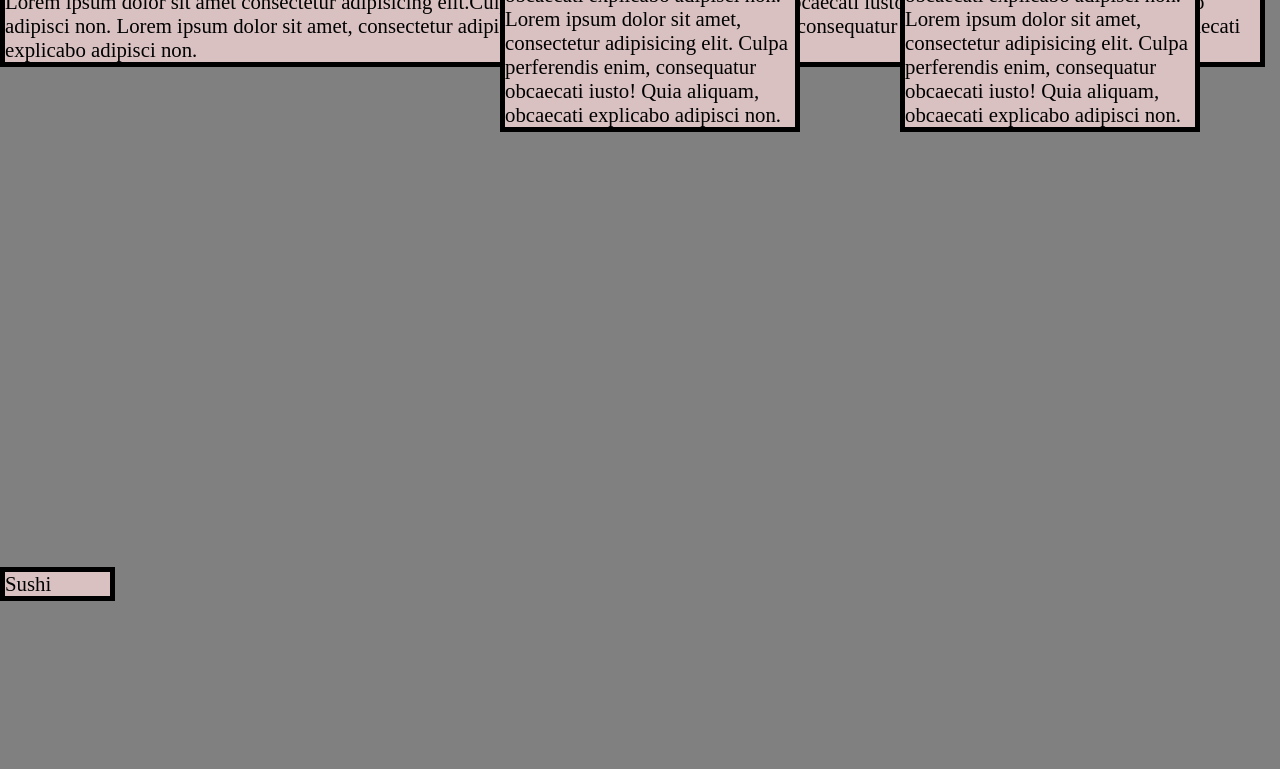
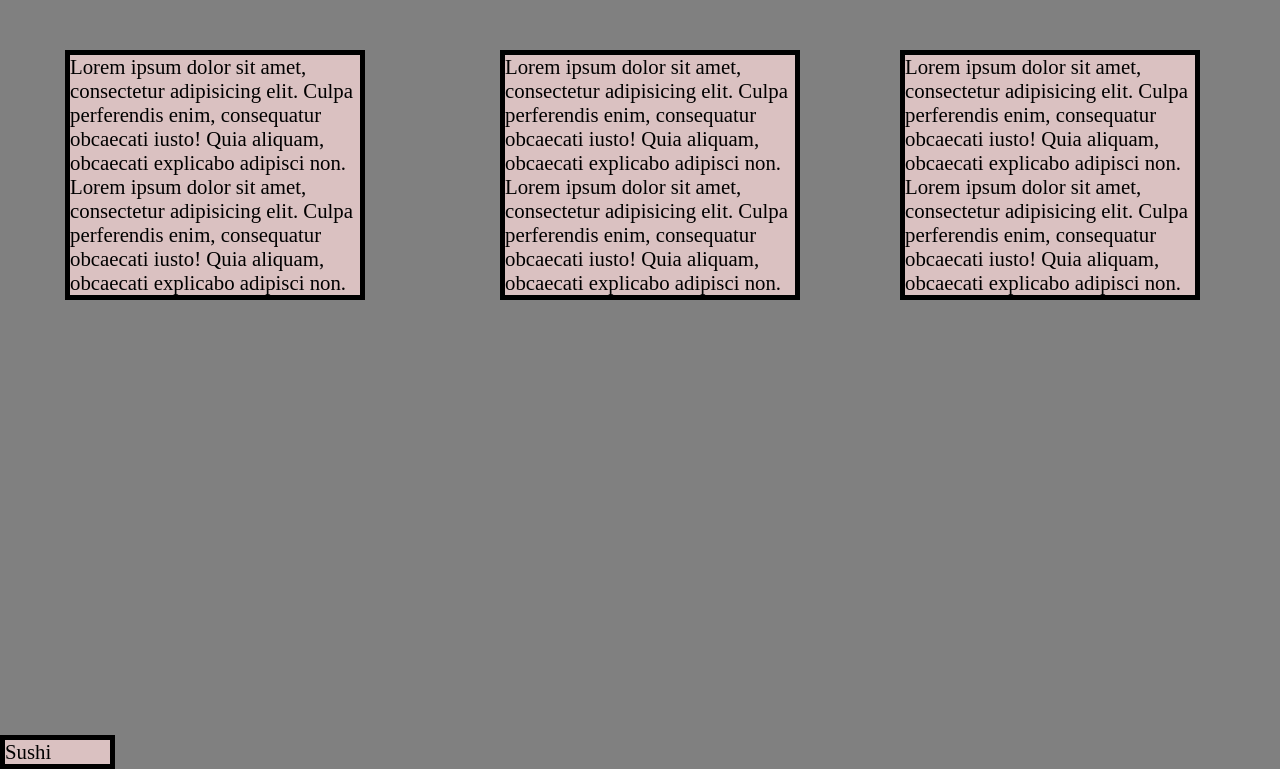
Before and after one commit to olaadebayo/Coursera-test-gh-pages, a website: page index.html in a window 1280 px wide. Shown: the part 51-820 px from the top of the page. Drawn offline with Linux system fonts and the light colour scheme.

Commit message:
git commit

```diff
--- a/index.html
+++ b/index.html
@@ -124,9 +124,8 @@
 
 <h2>Our Menu</h2>
 
-
 <div id="container">
-	<p id="p1>">Lorem ipsum dolor sit amet consectetur adipisicing elit.Culpa perferendis enim, consequatur obcaecati iusto! Quia aliquam, obcaecati explicabo adipisci non. Lorem ipsum dolor sit amet, consectetur adipisicing elit. Culpa perferendis enim, consequatur obcaecati iusto! Quia aliquam, obcaecati explicabo adipisci non. </p>
+	<p id="p1">Lorem ipsum dolor sit amet, consectetur adipisicing elit. Culpa perferendis enim, consequatur obcaecati iusto! Quia aliquam, obcaecati explicabo adipisci non. Lorem ipsum dolor sit amet, consectetur adipisicing elit. Culpa perferendis enim, consequatur obcaecati iusto! Quia aliquam, obcaecati explicabo adipisci non.</p>
 		<p id="p2">Lorem ipsum dolor sit amet, consectetur adipisicing elit. Culpa perferendis enim, consequatur obcaecati iusto! Quia aliquam, obcaecati explicabo adipisci non. Lorem ipsum dolor sit amet, consectetur adipisicing elit. Culpa perferendis enim, consequatur obcaecati iusto! Quia aliquam, obcaecati explicabo adipisci non.</p>
 	<p id="p3">Lorem ipsum dolor sit amet, consectetur adipisicing elit. Culpa perferendis enim, consequatur obcaecati iusto! Quia aliquam, obcaecati explicabo adipisci non. Lorem ipsum dolor sit amet, consectetur adipisicing elit. Culpa perferendis enim, consequatur obcaecati iusto! Quia aliquam, obcaecati explicabo adipisci non.</p>
 	<section>
```
Lines whose indentation alone changed are shown as unchanged.
